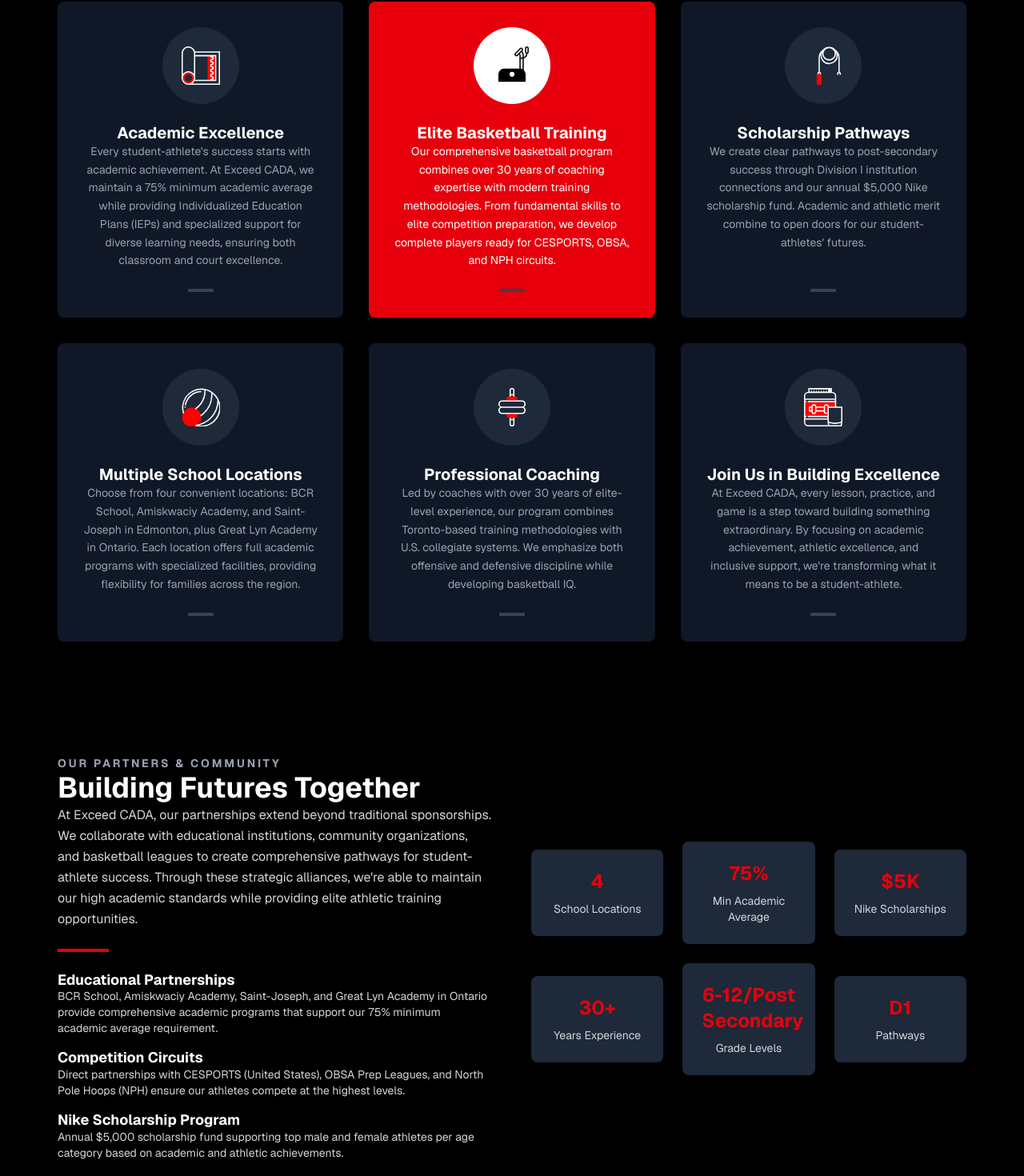
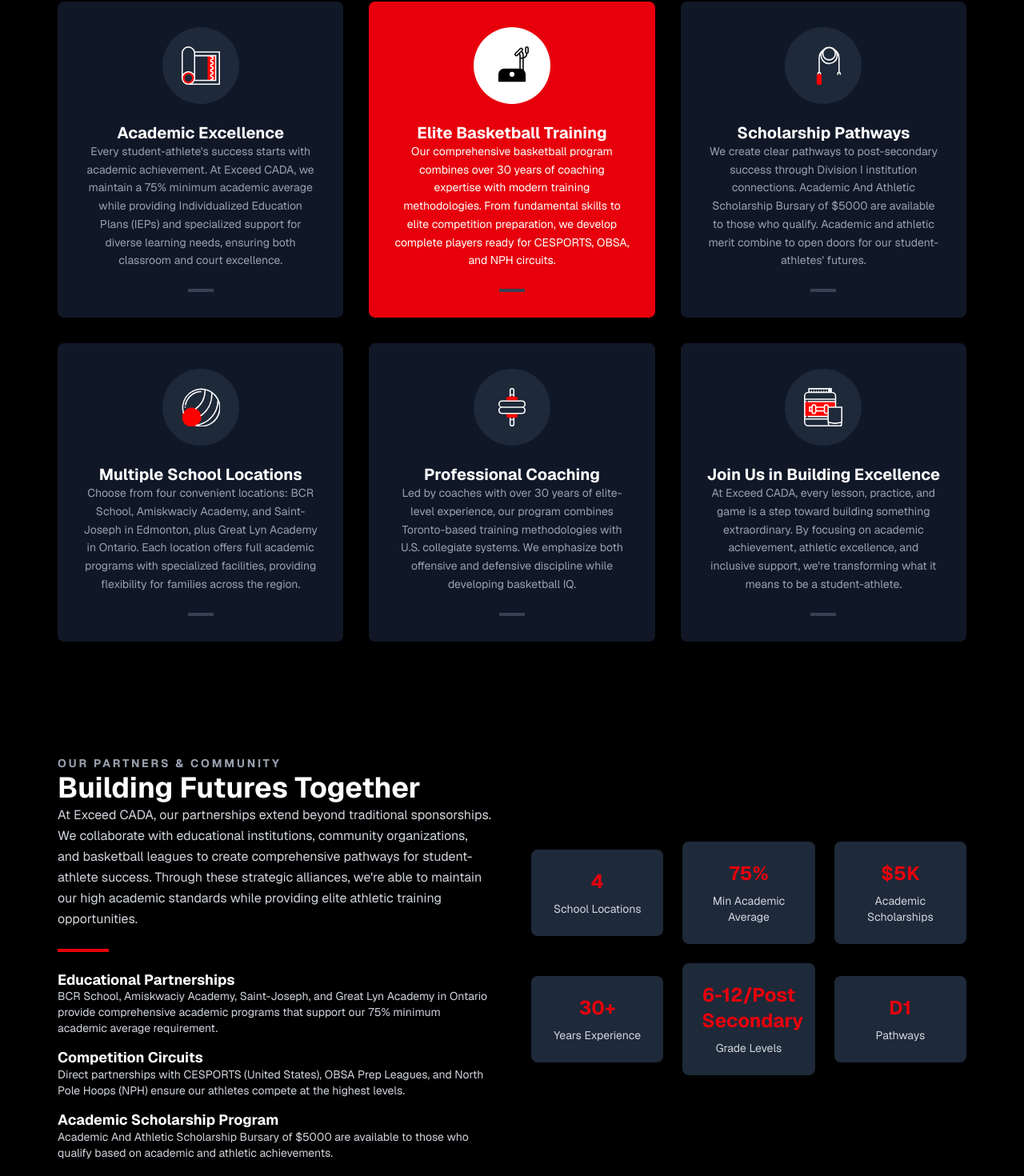
Before and after one commit to digitalmarketingcanada5/basketball_website, a Next.js app: page /about in a window 1280 px wide. Shown: the part 1182-2652 px from the top of the page at 80% size. Built offline with nearby package versions, Linux system fonts and the light colour scheme.

Commit message:
Update scholarship terminology for clarity and consistency across components

```diff
--- a/src/app/layout.js
+++ b/src/app/layout.js
@@ -15,7 +15,7 @@ export const metadata = {
   metadataBase: new URL('https://exceedcad.vercel.app'),
   title: "Exceed CADA - Academic Basketball Prep Program",
   description: "Excellence in Academics & Athletics. An exceptional opportunity for young individuals from diverse backgrounds to excel both academically and athletically. Grades 6-12/Post Secondary program with Division I scholarships, Nike funding, and elite competition circuits.",
-  keywords: "basketball prep, academic excellence, Division I scholarships, elite basketball training, grades 6-12/post secondary, Nike scholarships, CESPORTS, OBSA, special needs support, Edmonton basketball",
+  keywords: "basketball prep, academic excellence, Division I scholarships, elite basketball training, grades 6-12/post secondary, academic scholarships, CESPORTS, OBSA, special needs support, Edmonton basketball",
   authors: [{ name: "Exceed CADA" }],
   creator: "Exceed CADA Academic Basketball Prep Program",
   publisher: "Exceed CADA",
--- a/src/components/about/AboutPartnership.jsx
+++ b/src/components/about/AboutPartnership.jsx
@@ -28,8 +28,8 @@ const AboutPartnership = () => {
             </div>
 
             <div>
-              <h4 className="font-bold text-lg text-white mb-2">Nike Scholarship Program</h4>
-              <p className="text-gray-300 text-sm">Annual $5,000 scholarship fund supporting top male and female athletes per age category based on academic and athletic achievements.</p>
+              <h4 className="font-bold text-lg text-white mb-2">Academic Scholarship Program</h4>
+              <p className="text-gray-300 text-sm">Academic And Athletic Scholarship Bursary of $5000 are available to those who qualify based on academic and athletic achievements.</p>
             </div>
           </div>
         </div>
@@ -47,7 +47,7 @@ const AboutPartnership = () => {
 
           <div className="bg-gray-800 rounded-lg p-6 text-center">
             <div className="text-red-600 text-2xl font-bold mb-2">$5K</div>
-            <div className="text-gray-300 text-sm">Nike Scholarships</div>
+            <div className="text-gray-300 text-sm">Academic Scholarships</div>
           </div>
 
           <div className="bg-gray-800 rounded-lg p-6 text-center">
--- a/src/components/about/AboutPillars.jsx
+++ b/src/components/about/AboutPillars.jsx
@@ -93,7 +93,7 @@ const AboutPillars = () => {
           <PillarCard
             icon={<ScholarshipIcon />}
             title="Scholarship Pathways"
-            description="We create clear pathways to post-secondary success through Division I institution connections and our annual $5,000 Nike scholarship fund. Academic and athletic merit combine to open doors for our student-athletes' futures."
+            description="We create clear pathways to post-secondary success through Division I institution connections. Academic And Athletic Scholarship Bursary of $5000 are available to those who qualify. Academic and athletic merit combine to open doors for our student-athletes' futures."
           />
           <PillarCard
             icon={<CommunityIcon />}
--- a/src/components/camps/ThreePillars.jsx
+++ b/src/components/camps/ThreePillars.jsx
@@ -19,7 +19,7 @@ const ThreePillars = () => {
         <div>
           <h3 className="text-2xl font-bold mb-4">Create Pathways to Success</h3>
           <p className="text-gray-400">
-            By connecting student-athletes to Division I scholarships and our $5,000 Nike scholarship program.
+            By connecting student-athletes to Division I scholarships and our Academic And Athletic Scholarship Bursary of $5000 available to those who qualify.
           </p>
         </div>
       </div>
--- a/src/components/camps/WhyChooseUs.jsx
+++ b/src/components/camps/WhyChooseUs.jsx
@@ -47,7 +47,7 @@ const WhyChooseUs = () => {
             </li>
             <li className="flex items-start">
               <CheckIcon />
-              <strong>Scholarship Pathway Support</strong> – Direct connection to our Division I pathways and $5,000 Nike scholarship program.
+              <strong>Scholarship Pathway Support</strong> – Direct connection to our Division I pathways and Academic And Athletic Scholarship Bursary of $5000 for those who qualify.
             </li>
           </ul>
         </div>
```
Also changed, not shown: src/lib/siteData.js.
